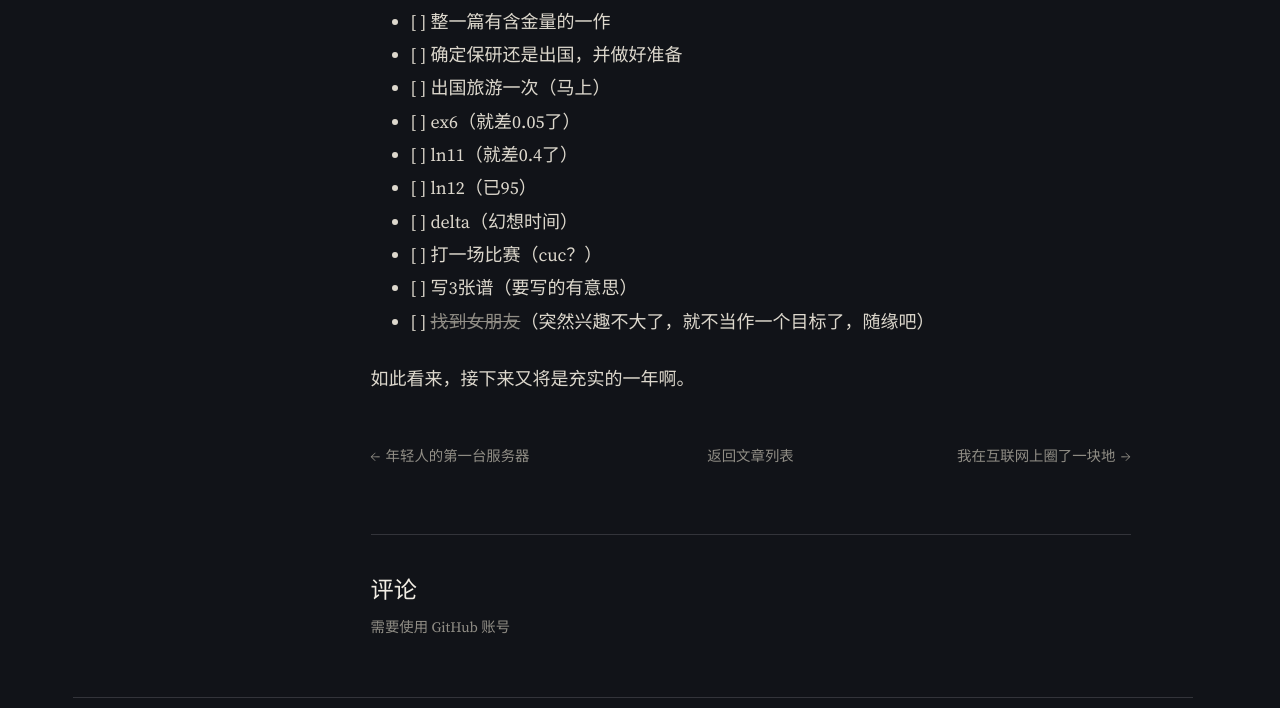
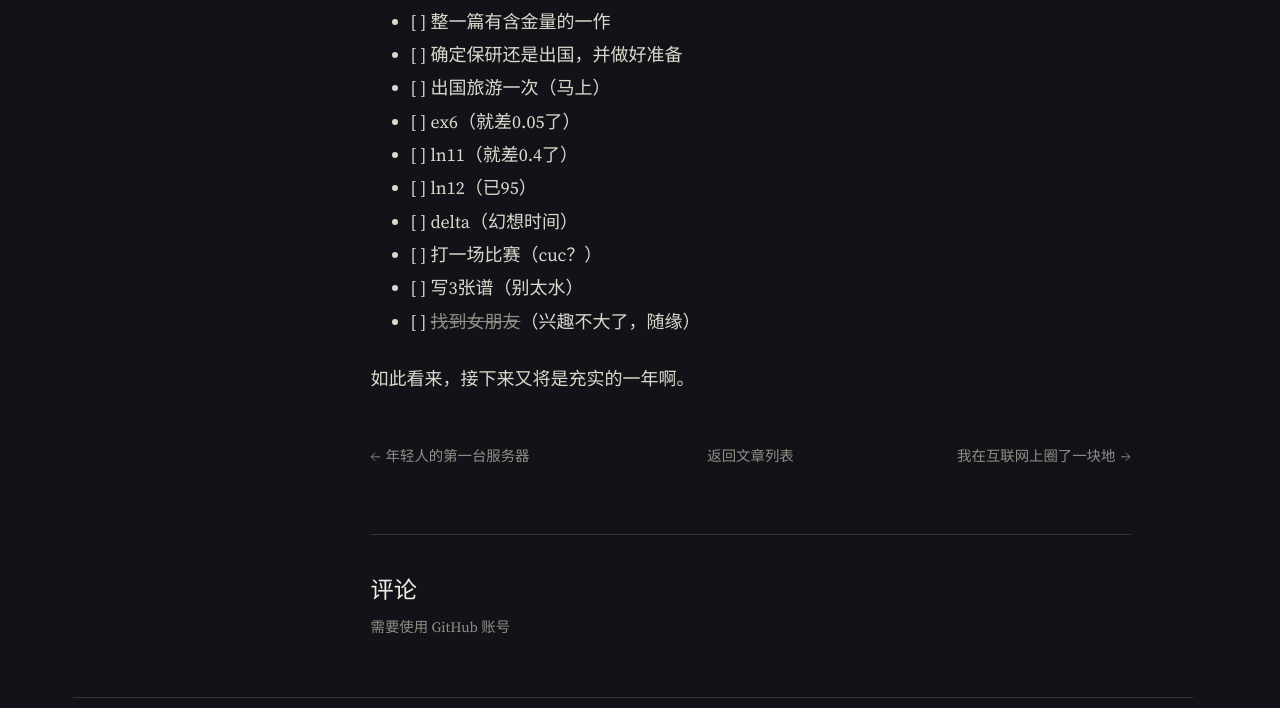
Before and after one commit to I4671I/4671-io, an Eleventy site: page content/posts/2026/20.md in a window 1280 px wide. Shown: the part 661-1369 px from the top of the page. Built offline with nearby package versions, Linux system fonts and the light colour scheme; Eleventy itself is replaced by a stand-in of ours; files that its build step writes are made by us from their sources; a web font is replaced by a local one; what katex, markdown-it-mark, markdown-it-task-lists, markdown-it-texmath would draw is missing.

Commit message:
20 update

```diff
--- a/content/posts/2026/20.md
+++ b/content/posts/2026/20.md
@@ -25,8 +25,8 @@ tags:
 - [ ] ln12（已95）
 - [ ] delta（幻想时间）
 - [ ] 打一场比赛（cuc？）
-- [ ] 写3张谱（要写的有意思）
+- [ ] 写3张谱（别太水）
 
-- [ ] ~~找到女朋友~~（突然兴趣不大了，就不当作一个目标了，随缘吧）
+- [ ] ~~找到女朋友~~（兴趣不大了，随缘）
 
 如此看来，接下来又将是充实的一年啊。
```
